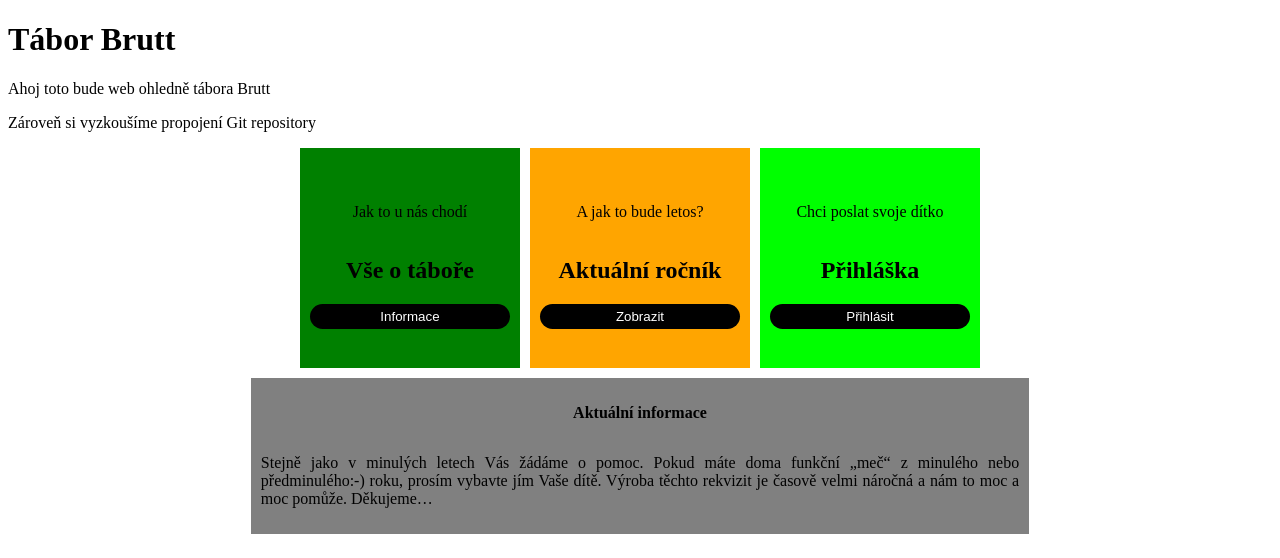
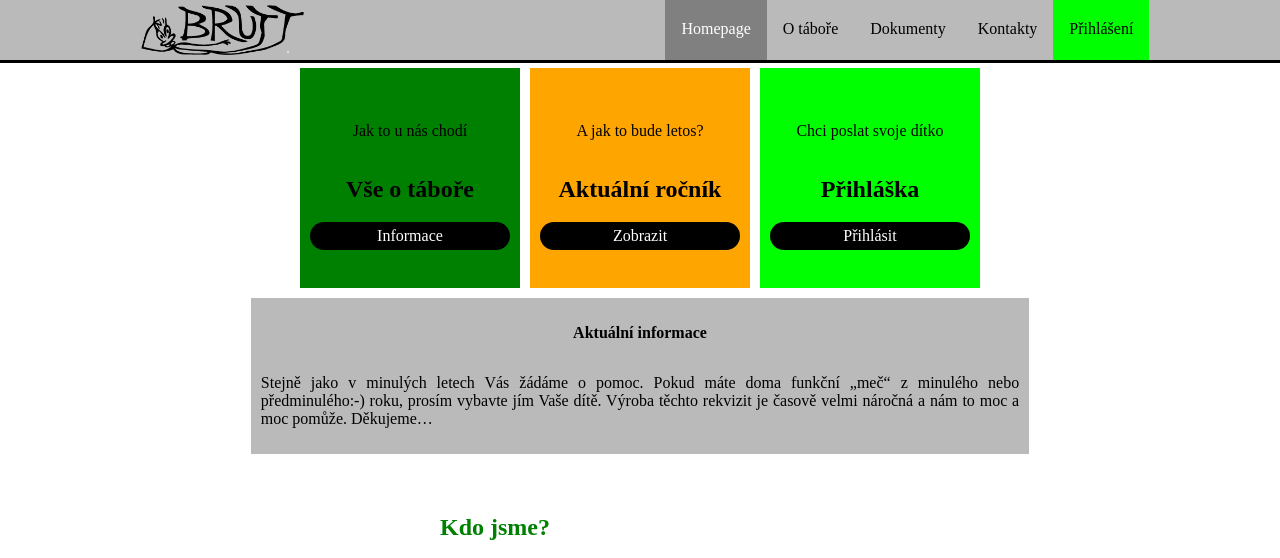
Before and after one commit to Gutanan/4IZ268_SP_1, a plain HTML site: page SP_1/Homepage.html in a window 1280 px wide. Shown: the top 558 px of the page. Drawn offline with Linux system fonts and the light colour scheme.

Commit message:
Navigation creation and content alteration

```diff
--- a/SP_1/Semestralni_prace.html
+++ b/SP_1/Homepage.html
@@ -5,26 +5,37 @@
     <title>Brutt - web</title>
     <link rel="stylesheet" href="Style.css">
 </head>
+
 <body>
-<h1>Tábor Brutt</h1>
-<p>Ahoj toto bude web ohledně tábora Brutt</p>
-<p>Zároveň si vyzkoušíme propojení Git repository</p>
+
 <div class="site_content">
+    <div class="top_navigation">
+        <div class="logo_in_navigation">
+            <a href="Homepage.html"><img alt="Logo BRUTT" src="brutt%20logo.png"></a>
+        </div>
+        <div class="top_navigation_content">
+            <a class="active" href="Homepage.html">Homepage</a>
+            <a href="About_camp.html">O táboře</a>
+            <a href="Documents.html">Dokumenty</a>
+            <a href="Contacts.html">Kontakty</a>
+            <a class="menu_sign_up" href="Sign_in.html">Přihlášení</a>
+        </div>
+    </div>
     <div class="navigation_two">
         <div class="navigation_two_cell" style="background: green">
             <p>Jak to u nás chodí</p>
             <h2>Vše o táboře</h2>
-            <button>Informace</button>
+            <a class="button" href="About_camp.html">Informace</a>
         </div>
         <div class="navigation_two_cell" style="background: orange">
             <p>A jak to bude letos?</p>
             <h2>Aktuální ročník</h2>
-            <button>Zobrazit</button>
+            <a class="button">Zobrazit</a>
         </div>
         <div class="navigation_two_cell" style="background: lime">
             <p>Chci poslat svoje dítko</p>
             <h2>Přihláška</h2>
-            <button>Přihlásit</button>
+            <a class="button" href="Sign_in.html">Přihlásit</a>
         </div>
     </div>
     <div class="news">
@@ -83,11 +94,10 @@
                 Brutt</p>
         </div>
         <div class="sign_up_button">
-            <button>Přihlásit</button>
+            <a class="button" href="Sign_in.html">Přihlásit</a>
         </div>
     </div>
     <div class="contact">
-        <h2>Ozvěte se nám</h2>
         <div class="contact_cell">
             <p>+420 254 256 365</p>
         </div>
--- a/SP_1/Style.css
+++ b/SP_1/Style.css
@@ -9,7 +9,68 @@
     justify-content: center;
     display: flex;
     flex-flow: row wrap;
-    flex: 0 0 70%;
+    flex: 0 0 100%;
+    flex-wrap: wrap;
+}
+.top_navigation {
+    overflow: hidden;
+    display: flex;
+    border-bottom: solid black;
+    flex-wrap: wrap;
+    position: fixed;
+    justify-content: space-around;
+    background-color: #bababa;
+    top: 0;
+    left: 0;
+    width: 100%;
+    height: 60px;
+}
+
+.logo_in_navigation {
+    margin-top: 5px;
+    margin-left: 10px;
+}
+
+.logo_in_navigation img{
+    border: 5px;
+    height: 50px;
+    cursor: pointer;
+
+}
+
+.top_navigation_content {
+    display: flex;
+    flex-direction: row;
+    text-align: center;
+    background-color: #bababa;
+    justify-content: space-around;
+    float: right;
+    margin-left: 100px;
+
+}
+
+.top_navigation_content a {
+    float: left;
+    color: black;
+    text-align: center;
+    padding: 20px 16px;
+    background-color: #bababa;
+    text-decoration: none;
+}
+
+.top_navigation_content a:hover{
+    background-color: green;
+    color: #f2f2f2;
+}
+
+.top_navigation_content a.active{
+    background-color: grey;
+    color: white;
+}
+
+.top_navigation_content a.menu_sign_up{
+    background-color: lime;
+    color: black;
 }
 
 .navigation_two {
@@ -18,6 +79,7 @@
     flex-flow: row wrap;
     flex: 0 0 70%;
     gap: 10px;
+    margin-top: 60px;
 }
 
 .navigation_two_cell {
@@ -43,7 +105,7 @@ text-align: center;
 }
 
 .news {
-    background: grey;
+    background: #bababa;
     justify-content: center;
     display: flex;
     flex-flow: row wrap;
@@ -69,8 +131,7 @@ p {
     padding: 20px;
     display: flex;
     color: white;
-    justify-content: left;
-    flex: 0 0 50%;
+    justify-content: space-between;
 }
 
 .sign_up_button {
@@ -84,13 +145,29 @@ p {
     color: white;
     background: black;
     padding: 20px;
+    display: flex;
+    justify-content: center;
+    gap: 10px;
+    flex-wrap: wrap;
 }
 
-button {
-    text-align: center;
+.sign_up_button .button {
+    width: 150px;
+    height: 40px;
+    color: black;
+    background-color: lime;
+    display: flex;
+    justify-content: center;
+    align-items: center;
+}
+
+.button {
     color: white;
-    background: lime;
+    background: black;
     border-radius: 60px;
     border: none;
     padding: 5px;
+    cursor: pointer;
+    text-align: center;
+    text-decoration: none;
 }
```
Also changed, not shown: SP_1/About_camp.html (added, +10 -0 lines), SP_1/Contacts.html (added, +10 -0 lines), SP_1/Documents.html (added, +10 -0 lines), SP_1/Sign_in.html (added, +10 -0 lines), SP_1/brutt logo.png (added).
